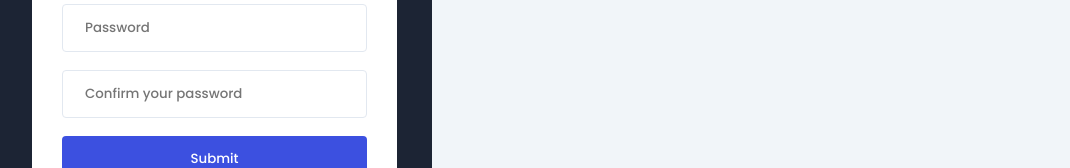
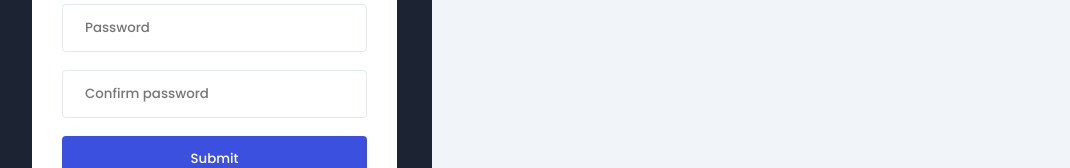
Before and after one commit to ishowdarkside/finansie, a React (Vite) app in the folder client/: page /auth/register in a window 1280 px wide. Shown: the part 446-614 px from the top of the page, without its empty margins (3-1073 px from the left). Built offline with nearby package versions, Linux system fonts and the light colour scheme.

Commit message:
create Input component for code abreviation

```diff
--- /dev/null
+++ b/client/src/features/auth/Input/Input.module.scss
@@ -0,0 +1,25 @@
+.inputWrapper {
+  display: flex;
+  gap: 0.3rem;
+  flex-direction: column;
+  justify-content: flex-start;
+  text-align: left;
+  input {
+    outline: none;
+    border: 1px solid #e2e8f0;
+    background-color: transparent;
+    padding: 1.3rem 2.2rem;
+    border-radius: 4px;
+
+    &:placeholder {
+      color: #64748b;
+      font-weight: 400;
+    }
+  }
+}
+
+.errorMsg {
+  color: #dc2626;
+  font-size: 1.2rem;
+  padding-left: 1rem;
+}
--- /dev/null
+++ b/client/src/features/auth/Input/Input.tsx
@@ -0,0 +1,44 @@
+import { FieldErrors, UseFormRegister } from "react-hook-form";
+import { RegistrationTypes } from "../../../types/RegistrationTypes";
+import styles from "./Input.module.scss";
+
+interface InputTypes {
+  inputType: string;
+  inputName:
+    | "email"
+    | "password"
+    | "passwordConfirm"
+    | "email"
+    | "firstName"
+    | "lastName";
+  placeholder: string;
+  register: UseFormRegister<RegistrationTypes>;
+  required: string | boolean;
+  errors: FieldErrors;
+}
+
+export default function Input({
+  inputType,
+  placeholder,
+  register,
+  inputName,
+  required = false,
+  errors,
+}: InputTypes): JSX.Element {
+  return (
+    <div className={styles.inputWrapper}>
+      <input
+        type={inputType}
+        placeholder={placeholder}
+        {...register(inputName, {
+          required,
+        })}
+      />
+      {errors[inputName]?.message && (
+        <span className={styles.errorMsg}>
+          {errors[inputName]?.message as string}
+        </span>
+      )}
+    </div>
+  );
+}
--- a/client/src/features/auth/RegisterPanel/RegisterPanel.module.scss
+++ b/client/src/features/auth/RegisterPanel/RegisterPanel.module.scss
@@ -12,19 +12,6 @@
     margin-bottom: 2rem;
     line-height: 4rem;
     font-weight: 200;
-  }
-
-  input {
-    outline: none;
-    border: 1px solid #e2e8f0;
-    background-color: transparent;
-    padding: 1.3rem 2.2rem;
-    border-radius: 4px;
-
-    &:placeholder {
-      color: #64748b;
-      font-weight: 400;
-    }
   }
 
   form {
--- a/client/src/features/auth/RegisterPanel/RegisterPanel.tsx
+++ b/client/src/features/auth/RegisterPanel/RegisterPanel.tsx
@@ -1,20 +1,14 @@
 import styles from "./RegisterPanel.module.scss";
 import { useForm } from "react-hook-form";
-
-interface formValues {
-  firstName: string;
-  lastName: string;
-  email: string;
-  password: string;
-  passwordConfirm: string;
-}
+import { RegistrationTypes } from "../../../types/RegistrationTypes";
+import Input from "../Input/Input";
 
 export default function RegisterPanel(): JSX.Element {
   const {
     register,
     formState: { errors },
     handleSubmit,
-  } = useForm<formValues>();
+  } = useForm<RegistrationTypes>();
 
   const onSubmit = handleSubmit((data) => console.log(data));
 
@@ -22,22 +16,51 @@ export default function RegisterPanel(): JSX.Element {
     <div className={styles.formContainer}>
       <h3>Register to get started</h3>
       <form onSubmit={onSubmit}>
-        <input
-          type="text"
-          name="firstName"
+        <Input
+          inputType="text"
+          inputName="firstName"
+          required="Please provide your first name!"
           placeholder="First Name"
-          {...register("firstName", {
-            required: "Please provide your first name!",
-          })}
+          register={register}
+          errors={errors}
         />
-        <input type="text" name="lastName" placeholder="Last Name" />
-        <input type="email" name="email" placeholder="Email" />
-        <input type="password" name="password" placeholder="Password" />
-        <input
-          type="password"
-          name="passwordConfirm"
-          placeholder="Confirm your password"
+
+        <Input
+          inputType="text"
+          inputName="lastName"
+          required="Please provide your last name!"
+          placeholder="Last Name"
+          register={register}
+          errors={errors}
         />
+
+        <Input
+          inputType="email"
+          inputName="email"
+          required="Please provide your email!"
+          placeholder="Email "
+          register={register}
+          errors={errors}
+        />
+
+        <Input
+          inputType="password"
+          inputName="password"
+          required="Please provide your password!"
+          placeholder="Password"
+          register={register}
+          errors={errors}
+        />
+
+        <Input
+          inputType="password"
+          inputName="passwordConfirm"
+          required="Please confirm your password!"
+          placeholder="Confirm password"
+          register={register}
+          errors={errors}
+        />
+
         <button type="submit">Submit</button>
       </form>
     </div>
--- /dev/null
+++ b/client/src/types/RegistrationTypes.ts
@@ -0,0 +1,7 @@
+export interface RegistrationTypes {
+  firstName: string;
+  lastName: string;
+  email: string;
+  password: string;
+  passwordConfirm: string;
+}
```
